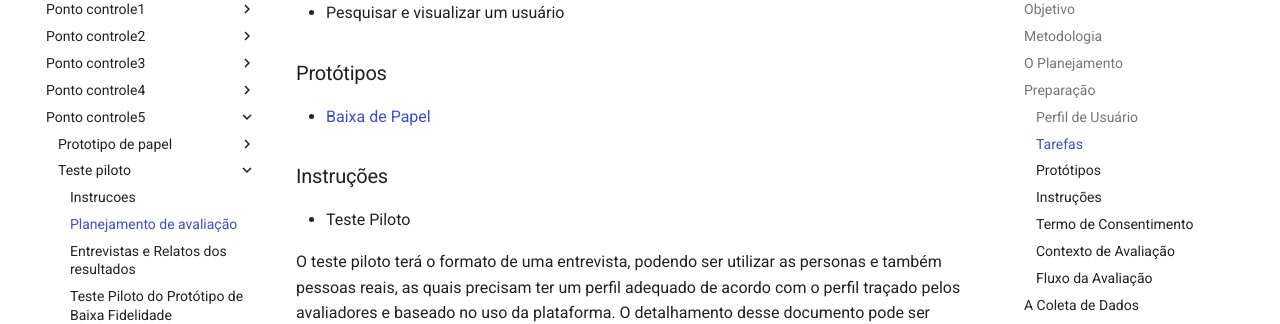
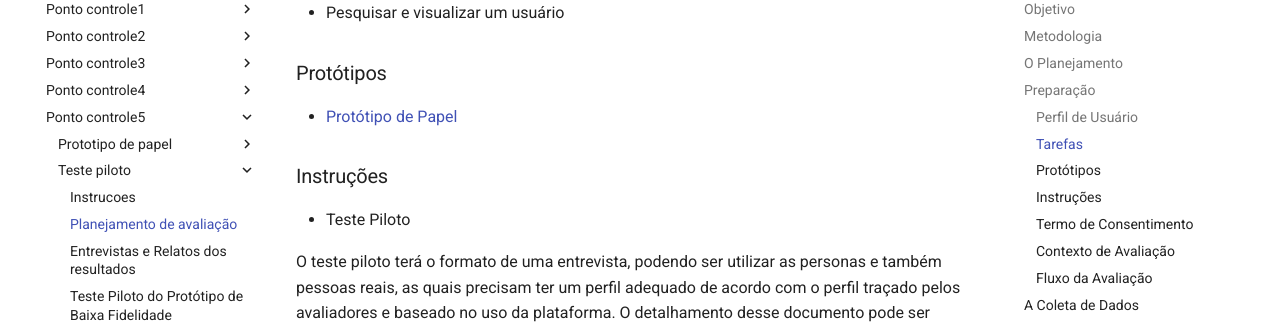
Before and after one commit to liversonp/2020.2-forumPiR2, an MkDocs documentation site: the page built from docs/ponto_controle5/teste_piloto/planejamento_da_avaliacao.md, in a window 1280 px wide and 900 px high, scrolled down 2263 px. Shown: the part 153-477 px from the top of the window. Built offline with MkDocs 1.6.1 and Material for MkDocs 9.7.7, drawn with Linux system fonts in a browser that asks for light colours.

Commit message:
Atualização de Links

```diff
--- a/docs/ponto_controle5/teste_piloto/planejamento_da_avaliacao.md
+++ b/docs/ponto_controle5/teste_piloto/planejamento_da_avaliacao.md
@@ -54,7 +54,7 @@
 * Estudante de Ensino Superior
 * Prestador de Concurso Nível Médio
 
-*O detalhamento de cada Perfil de Usuário encontra-se no documento de [Personas](https://interacao-humano-computador.github.io/2020.2-forumPiR2/ponto_controle2/analise_de_requisitos/personas/)*.
+*O detalhamento de cada Perfil de Usuário encontra-se no documento de [Personas](https://github.com/Interacao-Humano-Computador/2020.2-forumPiR2/blob/main/docs/ponto_controle2/analise_de_requisitos/personas.md)*.
 
 ### Tarefas
 * Fazer login no sistema
@@ -65,16 +65,16 @@
 * Pesquisar e visualizar um usuário
 
 ### Protótipos
-* [Baixa de Papel]()
+* [Protótipo de Papel](https://github.com/Interacao-Humano-Computador/2020.2-forumPiR2/blob/main/docs/ponto_controle5/prototipo%20de%20papel/prototipo%20de%20papel.md)
 
 ### Instruções
 * Teste Piloto
 
-O teste piloto terá o formato de uma entrevista, podendo ser utilizar as personas e também pessoas reais, as quais precisam ter um perfil adequado de acordo com o perfil traçado pelos avaliadores e baseado no uso da plataforma. O detalhamento desse documento pode ser acessado clicando [aqui]().
+O teste piloto terá o formato de uma entrevista, podendo ser utilizar as personas e também pessoas reais, as quais precisam ter um perfil adequado de acordo com o perfil traçado pelos avaliadores e baseado no uso da plataforma. O detalhamento desse documento pode ser acessado clicando [aqui](https://github.com/Interacao-Humano-Computador/2020.2-forumPiR2/blob/main/docs/ponto_controle5/teste_piloto/teste_piloto_prototipo_de_papel.md).
 
 ### Termo de Consentimento
 
-O [Termo de Consentimento](https://interacao-humano-computador.github.io/2020.2-forumPiR2/ponto_controle4/analise_de_tarefas/termo/) é um documento baseado nos princípios éticos que envolvem pessoas. Isso assegura que toda e qualquer pessoa estará ciente de todas as características que permeiam o processo, desde objetivos, tempo de duração ou qualquer outra questão pertinente, principalmente quando se fala em eventuais riscos ou complicações no decorrer da atividade, por menor que eles sejam. Segundo Johnson (2001, apud DINIZ, 2010).
+O [Termo de Consentimento](https://github.com/Interacao-Humano-Computador/2020.2-forumPiR2/blob/main/docs/ponto_controle4/analise_de_tarefas/termo.md) é um documento baseado nos princípios éticos que envolvem pessoas. Isso assegura que toda e qualquer pessoa estará ciente de todas as características que permeiam o processo, desde objetivos, tempo de duração ou qualquer outra questão pertinente, principalmente quando se fala em eventuais riscos ou complicações no decorrer da atividade, por menor que eles sejam. Segundo Johnson (2001, apud DINIZ, 2010).
 
 ### Contexto de Avaliação
 
@@ -118,7 +118,7 @@
 - [ ] Não
 - [ ] Neutro
 
-*O detalhamento de cada Perfil de Usuário encontra-se no documento de [Personas](https://interacao-humano-computador.github.io/2020.2-forumPiR2/ponto_controle2/analise_de_requisitos/personas/)*.
+*O detalhamento de cada Perfil de Usuário encontra-se no documento de [Personas](https://github.com/Interacao-Humano-Computador/2020.2-forumPiR2/blob/main/docs/ponto_controle2/analise_de_requisitos/personas.md)*.
 
 ### Perguntas a serem respondidas
 As perguntas abaixo devem ser respondias em relação a cada tarefa executada. Não limitado a apenas essas, o entrevistador pode anotar outas informações que considerar relevantes no decorrer dos testes.
```
